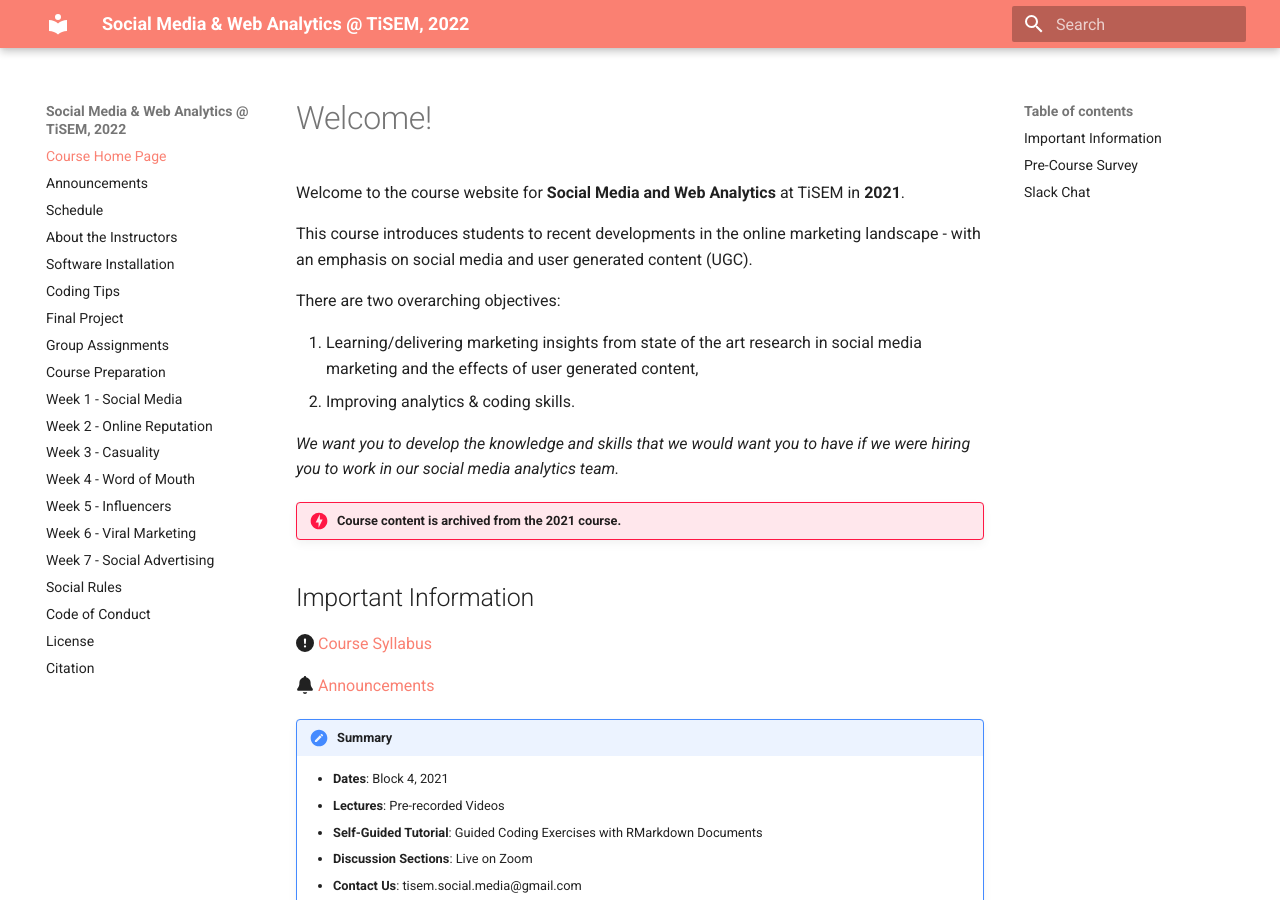
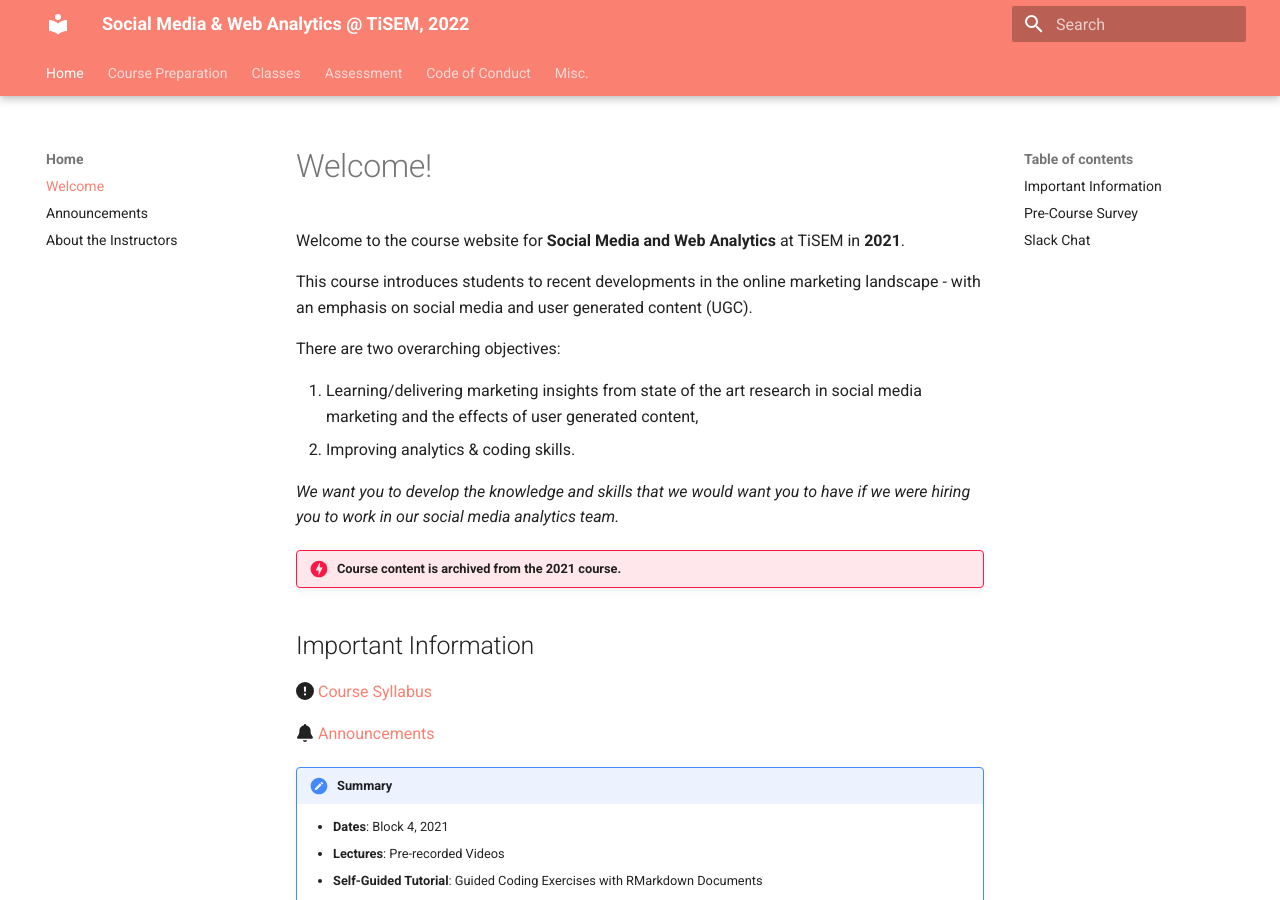
Before and after one commit to tisem-digital-marketing/2022-smwa, an MkDocs documentation site: the page built from docs/index.md, in a window 1280 px wide and 900 px high. Built offline with MkDocs 1.6.1 and Material for MkDocs 9.7.7, drawn with Linux system fonts in a browser that asks for light colours; old or Windows-style settings are respelled for this version of MkDocs.

Commit message:
restructure site

```diff
--- a/mkdocs.yml
+++ b/mkdocs.yml
@@ -1,27 +1,35 @@
 site_name: Social Media & Web Analytics @ TiSEM, 2022
-pages:
-- Course Home Page: index.md
-- Announcements: announcements.md
-- Schedule: schedule.md
-- About the Instructors: about.md
-- Software Installation: software_install.md
-- Coding Tips: coding_tips.md
-- Final Project: final_project.md
-- Group Assignments: group_assignment.md
-- Course Preparation: course_prep.md
-- Week 1 - Social Media: week_01.md
-- Week 2 - Online Reputation: week_02.md
-- Week 3 - Casuality: week_03.md
-- Week 4 - Word of Mouth: week_04.md
-- Week 5 - Influencers: week_05.md
-- Week 6 - Viral Marketing: week_06.md
-- Week 7 - Social Advertising: week_07.md
-# - Acknowledgements: acknowledgements.md
-- Social Rules: social_rules.md
-- Code of Conduct: conduct.md
-- License: license.md
-- Citation: citation.md
-theme: material
+
+nav:
+  - Home:
+    - Welcome: index.md
+    - Announcements: announcements.md
+    - About the Instructors: about.md
+  - Course Preparation:
+    - Installation Guide: software_install.md
+    - Coding Bootcamp: course_prep.md
+  - Classes:
+    - Week 1 - Social Media: week_01.md
+    - Week 2 - Online Reputation: week_02.md
+    - Week 3 - Casuality: week_03.md
+    - Week 4 - Word of Mouth: week_04.md
+    - Week 5 - Influencers: week_05.md
+    - Week 6 - Viral Marketing: week_06.md
+    - Week 7 - Social Advertising: week_07.md
+  - Assessment:
+    - Final Project: final_project.md
+    - Group Assignments: group_assignment.md
+  - Code of Conduct:
+    - Social Rules: social_rules.md
+    - Code of Conduct: conduct.md
+  - Misc.:
+    - License: license.md
+    - Citation: citation.md
+theme:
+  name: material
+  features:
+    - navigation.tabs
+    - navigation.tabs.sticky
 markdown_extensions:
   - admonition
   - pymdownx.superfences
```
